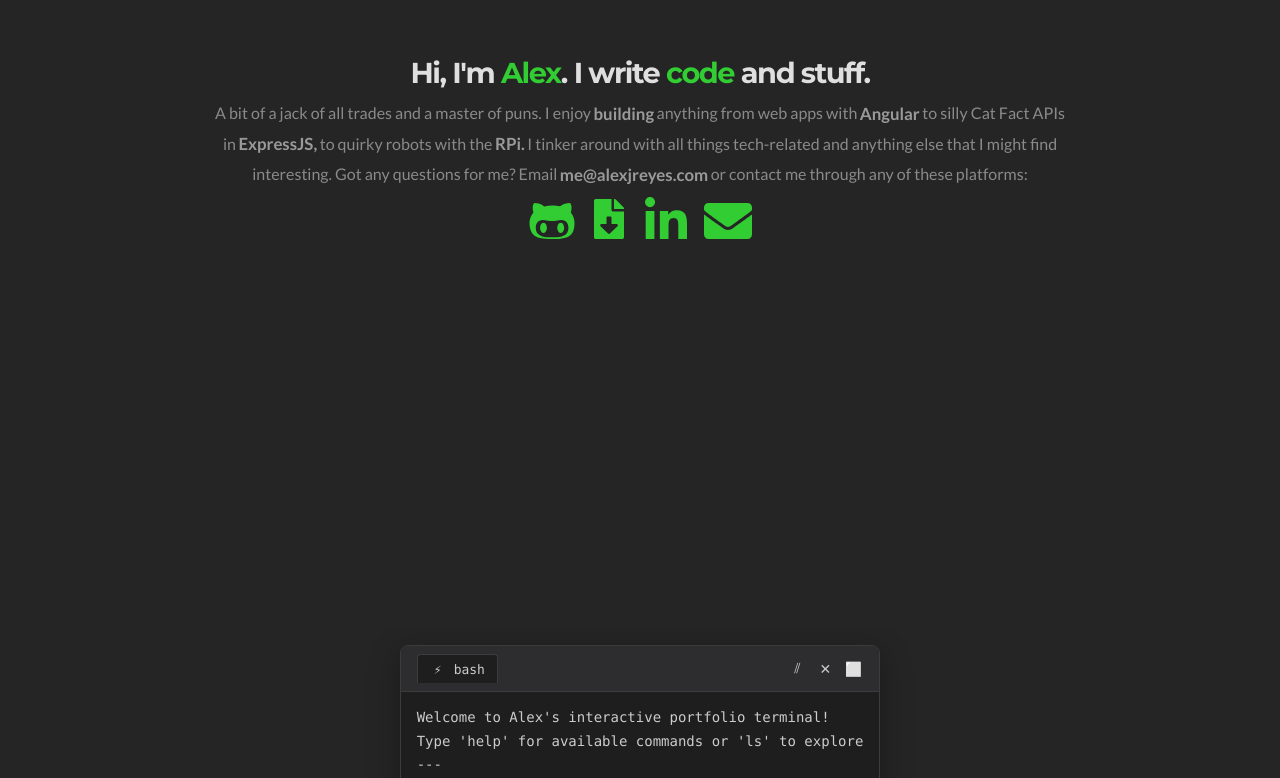
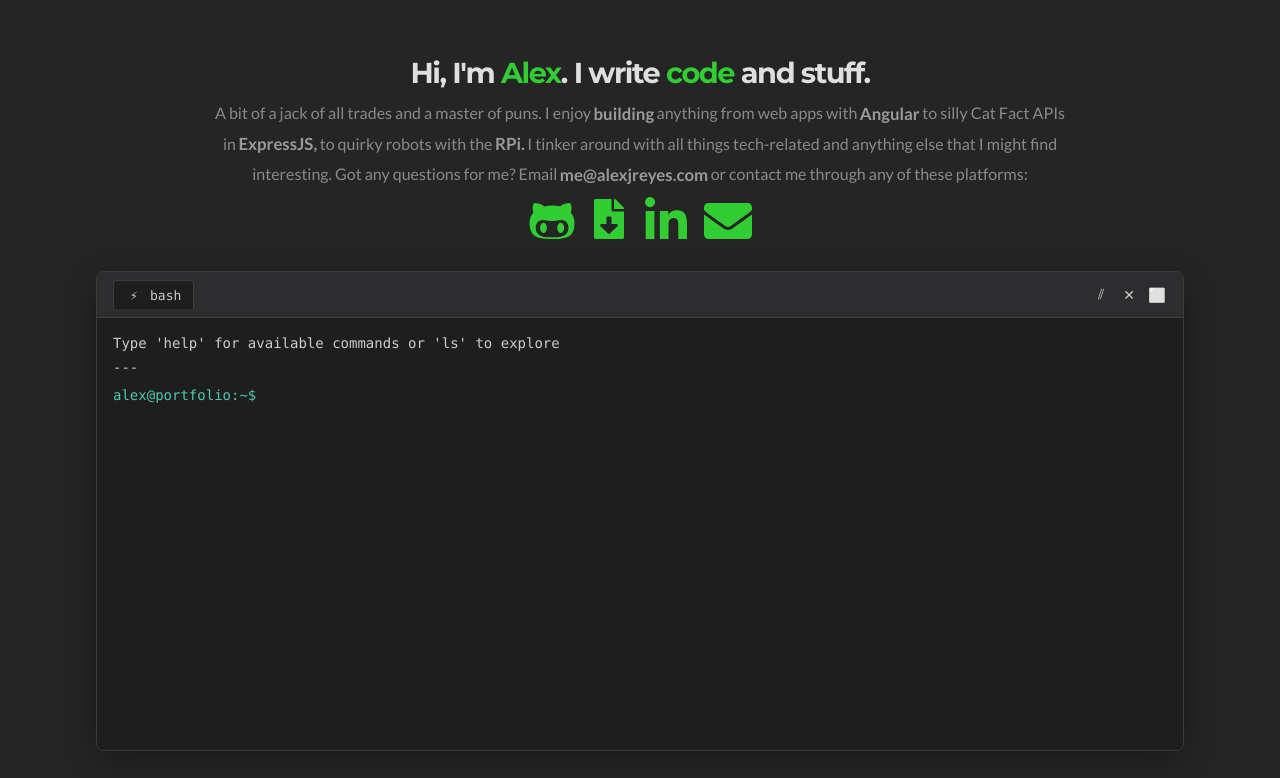
Before and after one commit to alexako/alexjreyes, a Gatsby site: page / in a window 1280 px wide. Shown: the part 185-963 px from the top of the page. Built offline with nearby package versions, Linux system fonts and the light colour scheme; Gatsby itself is replaced by a stand-in of ours.

Commit message:
:bug: Fix intro section height

```diff
--- a/src/components/intro.js
+++ b/src/components/intro.js
@@ -1,6 +1,7 @@
 import PropTypes from 'prop-types'
 import React from 'react'
 import Contact from './contact'
+import Terminal from './terminal'
 
 const Intro = ({ siteTitle }) => (
     <div className="intro-container box">
@@ -35,6 +36,7 @@ const Intro = ({ siteTitle }) => (
             or contact me through any of these platforms:
         </div>
         <Contact />
+        <Terminal />
     </div>
 )
 
--- a/src/components/styles/sections/_intro.scss
+++ b/src/components/styles/sections/_intro.scss
@@ -3,11 +3,10 @@
 .intro-container {
     padding-top: 15vw;
     text-align: center;
-    height: calc(100vh - 15vw);
+    height: 100%;
 
     @include breakpoint(lg) {
         padding-top: 200px;
-        height: calc(100vh - 200px);
     }
 
     &__header-lettering {
--- a/src/components/terminal.js
+++ b/src/components/terminal.js
@@ -3,14 +3,14 @@ import React, { useRef, useState, useEffect } from "react";
 
 // You may move this to a CSS/SCSS file or use styled-components if preferred.
 const terminalStyles = `
-.terminal-container { font-family: 'Cascadia Code', 'SF Mono', 'Monaco', 'Inconsolata', 'Fira Code', 'Droid Sans Mono', monospace; background: #1e1e1e; border-radius: 8px; overflow: hidden; box-shadow: 0 8px 32px rgba(0, 0, 0, 0.3); border: 1px solid #3c3c3c; }
+.terminal-container { font-family: 'Cascadia Code', 'SF Mono', 'Monaco', 'Inconsolata', 'Fira Code', 'Droid Sans Mono', monospace; background: #1e1e1e; border-radius: 8px; overflow: hidden; box-shadow: 0 8px 32px rgba(0, 0, 0, 0.3); border: 1px solid #3c3c3c; margin: 1em; }
 .terminal-header { background: #2d2d30; padding: 8px 16px; display: flex; align-items: center; justify-content: space-between; border-bottom: 1px solid #3c3c3c; user-select: none; }
 .terminal-tab { display: flex; align-items: center; gap: 8px; background: #1e1e1e; padding: 6px 12px; border-radius: 4px 4px 0 0; border: 1px solid #3c3c3c; border-bottom: none; color: #cccccc; font-size: 13px; }
 .terminal-icon { width: 16px; height: 16px; display: flex; align-items: center; justify-content: center; }
 .terminal-actions { display: flex; gap: 8px; }
 .action-button { width: 20px; height: 20px; border: none; background: transparent; color: #cccccc; cursor: pointer; display: flex; align-items: center; justify-content: center; border-radius: 4px; font-size: 14px; }
 .action-button:hover { background: #3c3c3c; }
-.terminal { background: #1e1e1e; color: #cccccc; padding: 16px; height: 400px; overflow-y: auto; font-size: 14px; line-height: 1.4; position: relative; }
+.terminal { background: #1e1e1e; color: #cccccc; padding: 16px; height: 400px; overflow-y: auto; font-size: 14px; line-height: 1.4; position: relative; text-align: left; }
 .output { white-space: pre-wrap; margin-bottom: 4px; word-wrap: break-word; }
 .output.prompt { color: #569cd6; font-weight: 500; }
 .output.error { color: #f14c4c; }
@@ -19,13 +19,12 @@ const terminalStyles = `
 .output.warning { color: #dcdcaa; }
 .input-line { display: flex; align-items: center; position: relative; margin-top: 8px; }
 .prompt-text { color: #4ec9b0; margin-right: 8px; font-weight: 500; user-select: none; }
-.input-field { background: transparent; border: none; color: #cccccc; font-family: inherit; font-size: inherit; outline: none; flex: 1; caret-color: #cccccc; }
-.cursor { background: #cccccc; width: 2px; height: 18px; animation: blink 1s infinite; position: absolute; left: 0;}
+.input-field { background: transparent; border: none; color: #cccccc; font-family: inherit; font-size: inherit; outline: none; flex: 1; caret-color: transparent; }
+.cursor { background: #cccccc; width: 8px; height: 18px; animation: blink 1s infinite; position: absolute; left: 150px;}
 @keyframes blink { 0%, 50% { opacity: 1; } 51%, 100% { opacity: 0; } }
 `;
 
 const initialOutputs = [
-  { text: "Welcome to Alex's interactive portfolio terminal!", className: "comment" },
   { text: "Type 'help' for available commands or 'ls' to explore", className: "comment" },
   { text: "---", className: "" },
 ];
@@ -49,16 +48,6 @@ export default function Terminal() {
   const [currentPath] = useState("~");
   const inputRef = useRef(null);
   const terminalRef = useRef(null);
-
-  // Focus input on mount
-  useEffect(() => {
-    inputRef.current?.focus();
-  }, []);
-
-  // Scroll to bottom on output change
-  useEffect(() => {
-    terminalRef.current?.scrollTo(0, terminalRef.current.scrollHeight);
-  }, [outputs]);
 
   // Add CSS styles to document head (for demo, use real CSS for production)
   useEffect(() => {
@@ -127,6 +116,20 @@ export default function Terminal() {
         setInput("");
       }
     }
+
+    moveCursorToEnd();
+  }
+
+  function moveCursorToEnd() {
+    const cursorElement = document.getElementById("cursor");
+    const textLength = input.length;
+
+    let left = 165;
+    left += (textLength * 10);
+    cursorElement.style.left = `${left}px`;
+
+    inputRef.current?.focus();
+    console.log("MOVED:", left);
   }
 
   function clearTerminal() {
@@ -146,10 +149,7 @@ export default function Terminal() {
       "resume      - View formatted resume",
       "clear       - Clear the terminal",
       "",
-      "Fun commands:",
-      "joke        - Programming humor",
-      "",
-      "Pro tip: Use tab for autocomplete and ↑↓ for command history!"
+      "Pro tip: Use ↑↓ for command history!"
     ].join("\n"), "info");
   }
 
@@ -158,7 +158,7 @@ export default function Terminal() {
       "About Alex - The Extended Cut",
       "",
       "I’m a full-stack developer who gets genuinely excited about solving problems with code.",
-      "Whether it’s building web apps that don’t suck, APIs that actually work, or robots that (mostly) don’t fall over - I’m all about creating things that matter.",
+      "Whether it’s building web apps that don’t suck, APIs that actually work, or robots that (mostly) don’t fall over - I’m all about creating things that matter or don't.",
       "",
       "When I’m not staring at screens:",
       "• Probably still staring at screens (let’s be honest)",
@@ -269,12 +269,12 @@ export default function Terminal() {
       '    "learning": ["Swift", "Kotlin"]',
       '  },',
       '  "frontend": {',
-      '    "frameworks": ["React", "Angular", "Vue"],',
+      '    "frameworks": ["React", "Angular", "Salesforce"],',
       '    "styling": ["CSS3", "Sass", "Tailwind", "Styled Components"],',
       '    "tools": ["Webpack", "Vite", "Storybook"]',
       '  },',
       '  "backend": {',
-      '    "runtime": ["Node.js", "Express", "Fastify"],',
+      '    "runtime": ["Node.js", "Express", "Python", "Django"],',
       '    "databases": ["PostgreSQL", "MongoDB", "Redis"],',
       '    "apis": ["REST", "GraphQL", "gRPC"]',
       '  },',
@@ -295,7 +295,6 @@ export default function Terminal() {
       '    "Technical mentoring",',
       '    "Coffee brewing"',
       '  ],',
-      '  "certifications": "AWS Certified Developer",',
       '  "side_quest": "Currently learning Rust because why not?"',
       '}'
     ].join("\n"), "info");
@@ -307,11 +306,11 @@ export default function Terminal() {
       "════════════════════════════════════════════════",
       "🎯 EXPERIENCE",
       "════════════════════════════════════════════════",
-      "Senior Full Stack Developer | TechCorp",
-      "2022 - Present",
-      "• Led microservices architecture serving 1M+ daily users",
-      "• Reduced page load times by 60% through React optimization",
-      "• Mentored 5 junior developers (they’re all better than me now"
+      "Software Engineer | State Farm",
+      "2021 - Present",
+      "• Spearheaded microservices architecture migration",
+      "• Reduced page load times by 60% through Angular optimization",
+      "• Mentored junior developers (they’re all better than me now)"
     ].join("\n"), "info");
   }
 
@@ -379,7 +378,7 @@ export default function Terminal() {
             autoComplete="off"
             spellCheck="false"
           />
-          <span className="cursor" style={{ display: document.activeElement === inputRef.current ? 'none' : 'block' }} />
+          <span id="cursor" className="cursor" style={{ display: document.activeElement === inputRef.current ? 'block' : 'block' }} />
         </div>
       </div>
     </div>
--- a/src/pages/index.js
+++ b/src/pages/index.js
@@ -5,7 +5,6 @@ import SEO from '../components/seo'
 
 import Intro from '../components/intro'
 import Portfolio from '../components/portfolio/portfolio'
-import Terminal from '../components/terminal'
 
 import { banner, welcomeMessage } from '../shared/ascii'
 
@@ -33,7 +32,6 @@ const IndexPage = () => {
             />
 
             <Intro />
-            <Terminal />
             <Portfolio />
         </Layout>
     )
```
